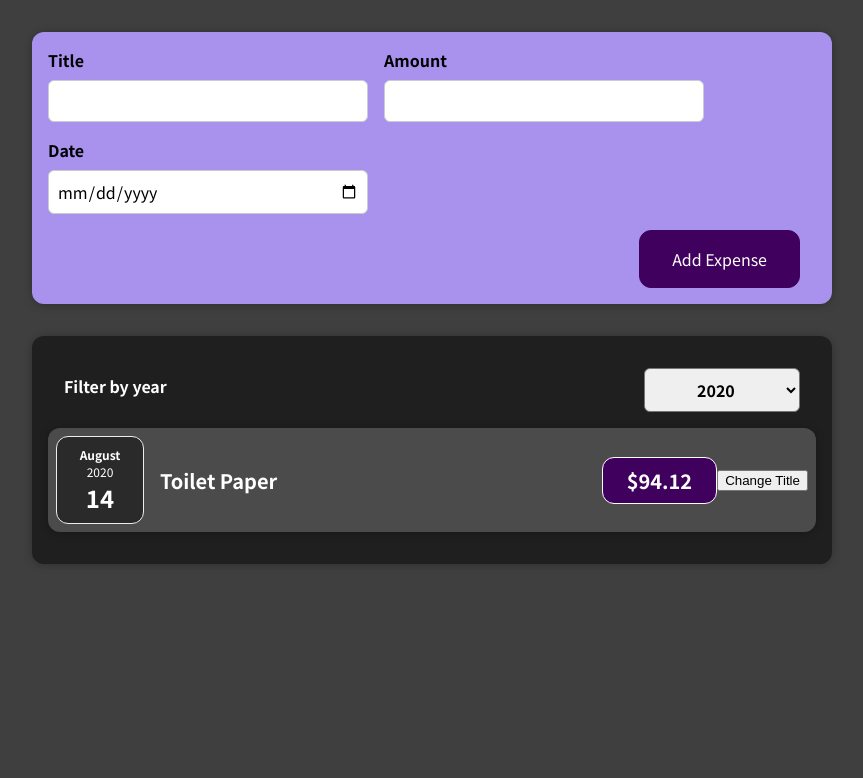
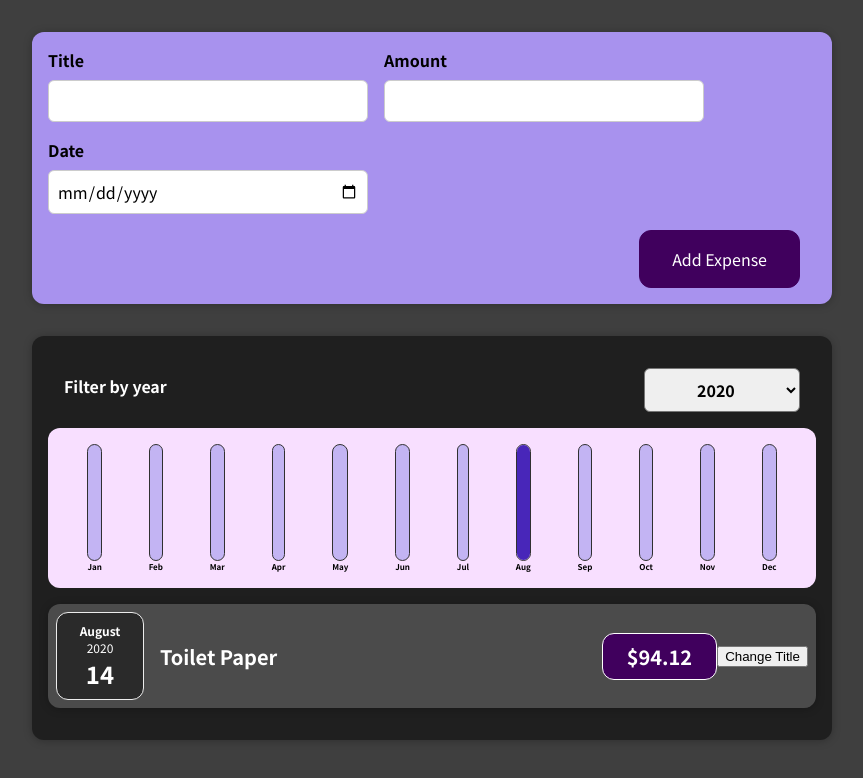
Before and after one commit to sosa96/Expense-Tracker, a React (Create React App) app: page / in a window 1280 px wide. Shown: the top 778 px of the page, without its empty margins (208-1071 px from the left). Built offline with nearby package versions, Linux system fonts and the light colour scheme.

Commit message:
Implemented dynamic chart

```diff
--- /dev/null
+++ b/src/components/Chart/Chart.css
@@ -0,0 +1,9 @@
+.chart {
+  padding: 1rem;
+  border-radius: 12px;
+  background-color: #f8dfff;
+  text-align: center;
+  display: flex;
+  justify-content: space-around;
+  height: 10rem;
+}
--- /dev/null
+++ b/src/components/Chart/Chart.js
@@ -0,0 +1,23 @@
+import './Chart.css';
+
+import ChartBar from './ChartBar';
+
+const Chart = props => {
+  const dataPointValues = props.dataPoints.map(dataPoint => dataPoint.value); // transforming dataPoint object to number
+  const totalMaximum = Math.max(...dataPointValues); // find biggest value of months
+
+  return (
+    <div className='chart'>
+      {props.dataPoints.map(dataPoint => (
+        <ChartBar
+          key={dataPoint.id}
+          value={dataPoint.value}
+          maxValue={totalMaximum}
+          label={dataPoint.label}
+        ></ChartBar>
+      ))}
+    </div>
+  );
+};
+
+export default Chart;
--- /dev/null
+++ b/src/components/Chart/ChartBar.css
@@ -0,0 +1,30 @@
+.chart-bar {
+  height: 100%;
+  display: flex;
+  flex-direction: column;
+  align-items: center;
+}
+
+.chart-bar__inner {
+  height: 100%;
+  width: 100%;
+  border: 1px solid #313131;
+  border-radius: 12px;
+  background-color: #c3b4f3;
+  overflow: hidden;
+  display: flex;
+  flex-direction: column;
+  justify-content: flex-end;
+}
+
+.chart-bar__fill {
+  background-color: #4826b9;
+  width: 100%;
+  transition: all 0.3s ease-out;
+}
+
+.chart-bar__label {
+  font-weight: bold;
+  font-size: 0.5rem;
+  text-align: center;
+}
--- /dev/null
+++ b/src/components/Chart/ChartBar.js
@@ -0,0 +1,23 @@
+import './ChartBar.css';
+
+const ChartBar = props => {
+  let barFillHeight = '0%';
+
+  if (props.maxValue > 0) {
+    barFillHeight = Math.round((props.value / props.maxValue) * 100) + '%';
+  }
+
+  return (
+    <div className='chart-bar'>
+      <div className='chart-bar__inner'>
+        <div
+          className='chart-bar__fill'
+          style={{ height: barFillHeight }}
+        ></div>
+      </div>
+      <div className='chart-bar__label'>{props.label}</div>
+    </div>
+  );
+};
+
+export default ChartBar;
--- a/src/components/Expenses/Expenses.js
+++ b/src/components/Expenses/Expenses.js
@@ -3,6 +3,7 @@
 import ExpenseList from './ExpensesList';
 import ExpensesFilter from './ExpensesFilter';
 import Card from '../UI/Card';
+import ExpensesChart from './ExpensesChart';
 import './Expenses.css';
 
 const Expenses = props => {
@@ -22,6 +23,7 @@
         selected={filteredYear}
         onChangeFilter={filterChangeHandler}
       ></ExpensesFilter>
+      <ExpensesChart expenses={filteredExpenses}></ExpensesChart>
       <ExpenseList items={filteredExpenses}></ExpenseList>
     </Card>
   );
--- /dev/null
+++ b/src/components/Expenses/ExpensesChart.js
@@ -0,0 +1,27 @@
+import Chart from '../Chart/Chart';
+
+const ExpensesChart = props => {
+  const chartDataPoints = [
+    { label: 'Jan', value: 0 },
+    { label: 'Feb', value: 0 },
+    { label: 'Mar', value: 0 },
+    { label: 'Apr', value: 0 },
+    { label: 'May', value: 0 },
+    { label: 'Jun', value: 0 },
+    { label: 'Jul', value: 0 },
+    { label: 'Aug', value: 0 },
+    { label: 'Sep', value: 0 },
+    { label: 'Oct', value: 0 },
+    { label: 'Nov', value: 0 },
+    { label: 'Dec', value: 0 },
+  ];
+
+  for (const expense of props.expenses) {
+    const expenseMonth = expense.date.getMonth(); // starting at 0 => January
+    chartDataPoints[expenseMonth].value += expense.amount;
+  }
+
+  return <Chart dataPoints={chartDataPoints}></Chart>;
+};
+
+export default ExpensesChart;
```
